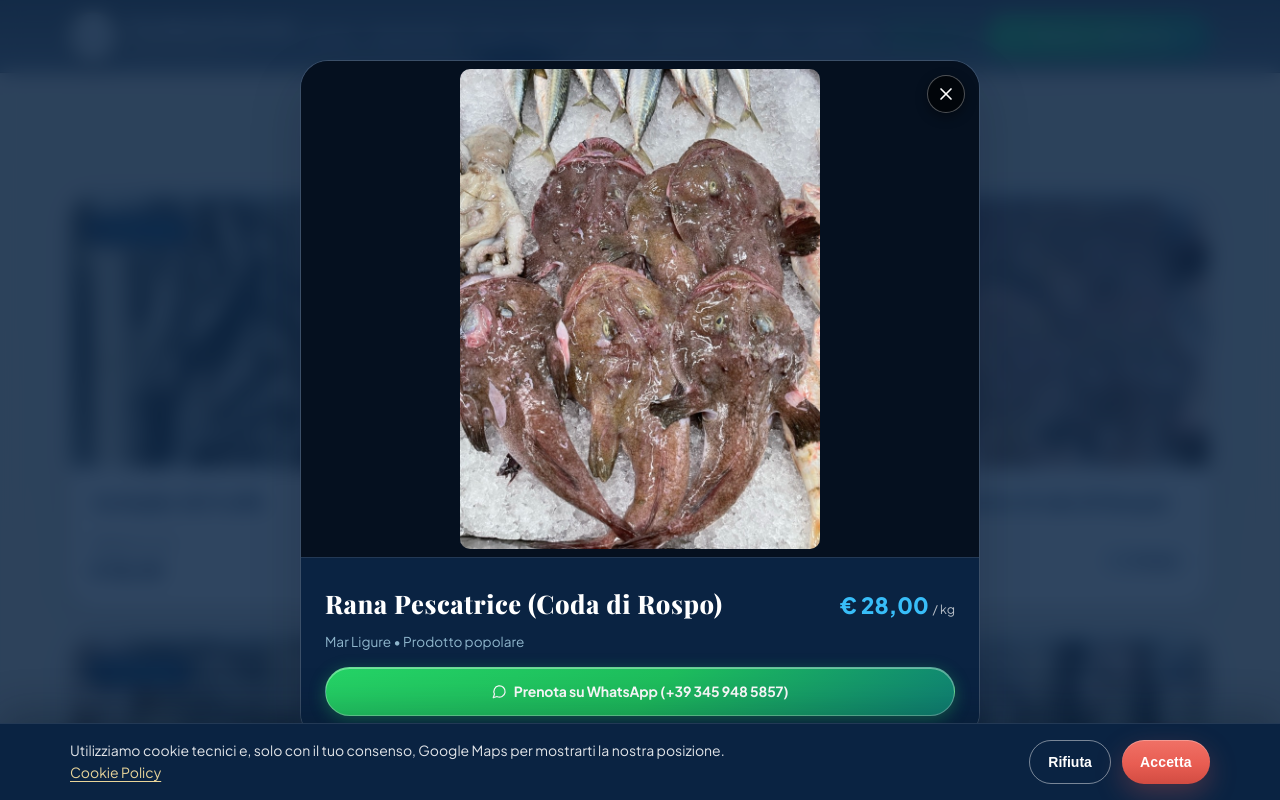
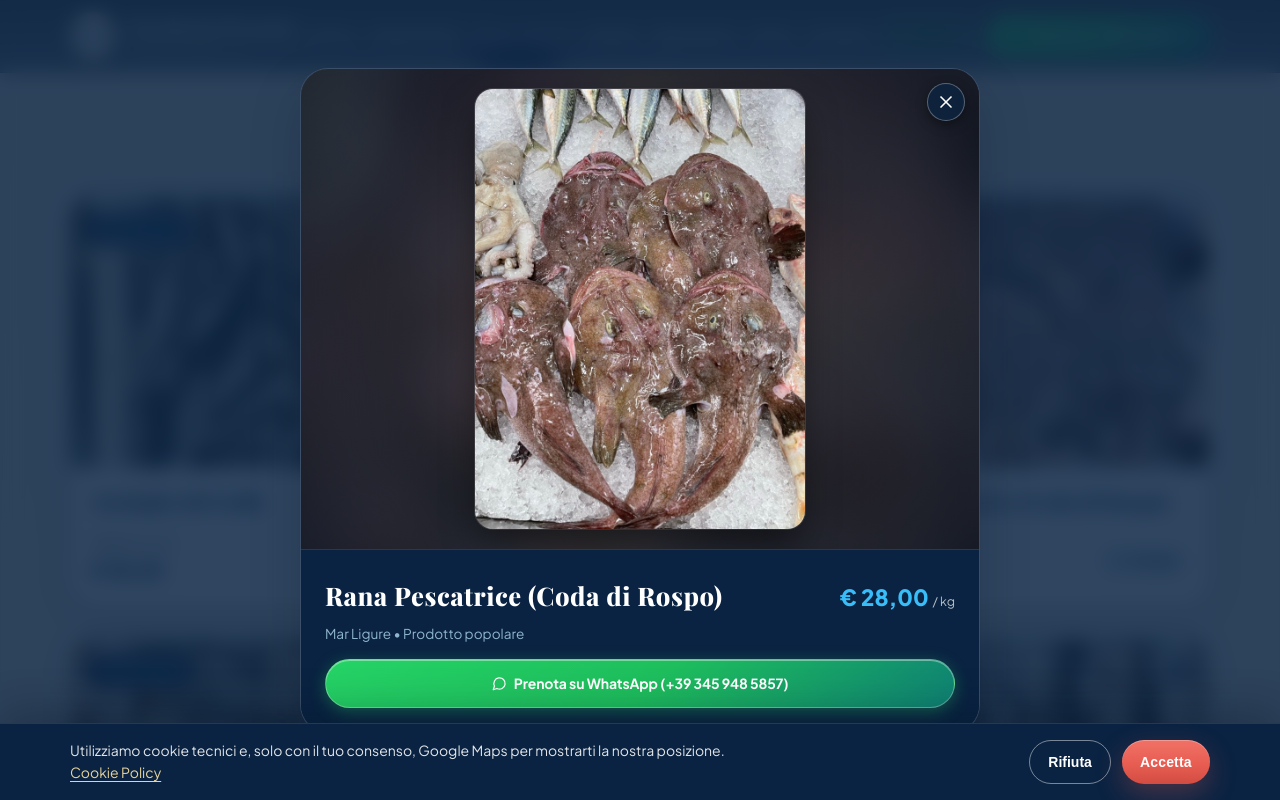
Before and after one commit to N1c0l1n0/pescheria-pessano, a React (Vite) app: page / in a window 1280 px wide. Both pictures are taken after a click on the element 1029 px from the left and 5726 px from the top of the page. Shown: the part 5326-6126 px from the top of the page. Built offline with nearby package versions, Linux system fonts and the light colour scheme; no server answers; the database is empty.

Commit message:
style(fish-modal): add dynamic ambient blur background and remove dark letterbox borders

```diff
--- a/src/components/FishMenuCatalog.tsx
+++ b/src/components/FishMenuCatalog.tsx
@@ -477,7 +477,9 @@ export const FishMenuCatalog: React.FC = () => {
                 width: '38px',
                 height: '38px',
                 borderRadius: '50%',
-                backgroundColor: 'rgba(0, 0, 0, 0.65)',
+                backgroundColor: 'rgba(11, 37, 69, 0.7)',
+                backdropFilter: 'blur(8px)',
+                WebkitBackdropFilter: 'blur(8px)',
                 color: 'white',
                 border: '1px solid rgba(255, 255, 255, 0.3)',
                 display: 'flex',
@@ -491,8 +493,14 @@ export const FishMenuCatalog: React.FC = () => {
               <X size={20} />
             </button>
 
-            {/* Modal Full Uncropped Image */}
+            {/* Modal Full Uncropped Image with Ambient Blur */}
             <div className="fish-modal-image-wrap">
+              <div
+                className="fish-modal-ambient-bg"
+                style={{ backgroundImage: `url(${selectedFish.image})` }}
+                aria-hidden="true"
+              />
+              <div className="fish-modal-ambient-overlay" aria-hidden="true" />
               <img
                 src={selectedFish.image}
                 alt={selectedFish.name}
--- a/src/index.css
+++ b/src/index.css
@@ -1388,6 +1388,16 @@ textarea:focus {
     overflow-y: auto !important;
     border-radius: var(--radius-md) !important;
   }
+
+  .fish-modal-image-wrap {
+    max-height: 48vh !important;
+    min-height: 220px !important;
+    padding: 0.85rem 0.65rem !important;
+  }
+
+  .fish-modal-image {
+    max-height: 44vh !important;
+  }
 }
 
 /* ==========================================================================
@@ -1446,26 +1456,53 @@ textarea:focus {
   .t-modal-backdrop { transition: none !important; }
 }
 
-/* Fish modal specific image zoom & reveal */
+/* Fish modal specific image zoom & reveal with Ambient Blur */
 .fish-modal-image-wrap {
   position: relative;
-  max-height: 65vh;
-  background-color: #05101F;
+  max-height: 60vh;
+  min-height: 260px;
+  background-color: var(--color-ocean-dark);
   display: flex;
   align-items: center;
   justify-content: center;
-  padding: 0.5rem;
+  padding: 1.25rem 1rem;
   overflow: hidden;
 }
 
+/* Dynamic Ambient Glow / Blur layer behind portrait & landscape images */
+.fish-modal-ambient-bg {
+  position: absolute;
+  inset: -30px;
+  background-size: cover;
+  background-position: center;
+  background-repeat: no-repeat;
+  filter: blur(28px) brightness(0.68) saturate(1.4);
+  transform: scale(1.15);
+  opacity: 0.85;
+  pointer-events: none;
+  z-index: 1;
+}
+
+/* Soft dark vignette overlay to seamlessly blend with dark ocean theme */
+.fish-modal-ambient-overlay {
+  position: absolute;
+  inset: 0;
+  background: radial-gradient(circle at center, rgba(11, 37, 69, 0.2) 0%, rgba(5, 16, 31, 0.75) 100%);
+  pointer-events: none;
+  z-index: 2;
+}
+
 .fish-modal-image {
+  position: relative;
+  z-index: 3;
   max-width: 100%;
-  max-height: 60vh;
+  max-height: 55vh;
   width: auto;
   height: auto;
   object-fit: contain;
   display: block;
-  border-radius: var(--radius-sm);
+  border-radius: var(--radius-md);
+  box-shadow: 0 16px 36px -6px rgba(0, 0, 0, 0.55), 0 0 0 1px rgba(255, 255, 255, 0.15);
   transition: transform var(--modal-open-dur) var(--modal-ease);
   transform: scale(0.97);
   will-change: transform;
```
Also changed, not shown: 1 other file (tests, documents, lock files or other folders).
